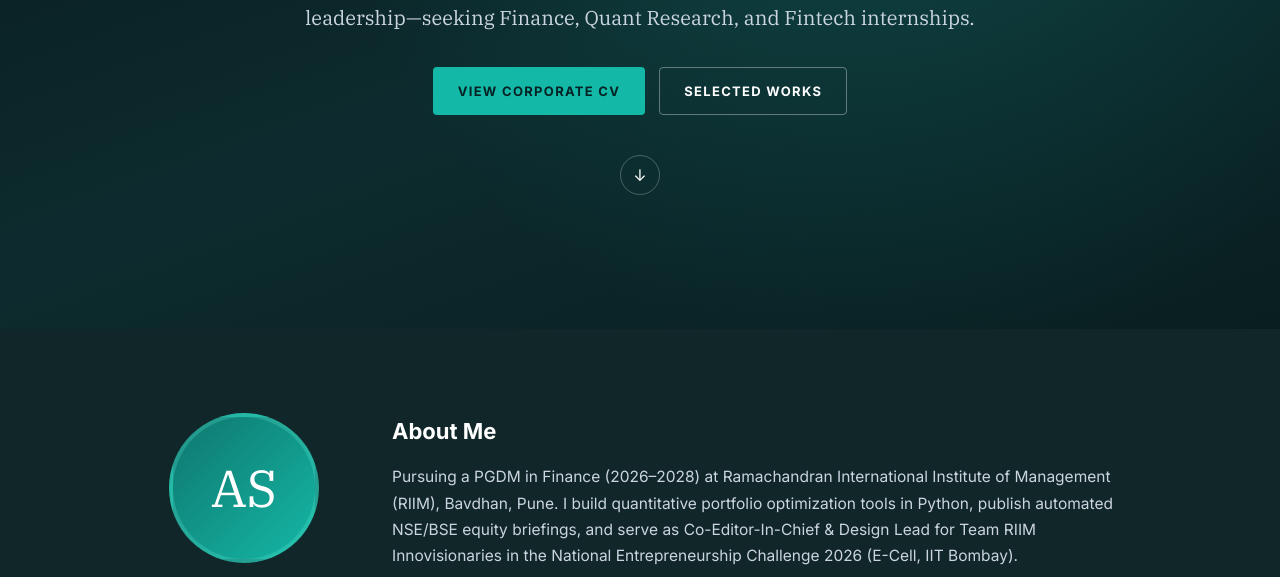
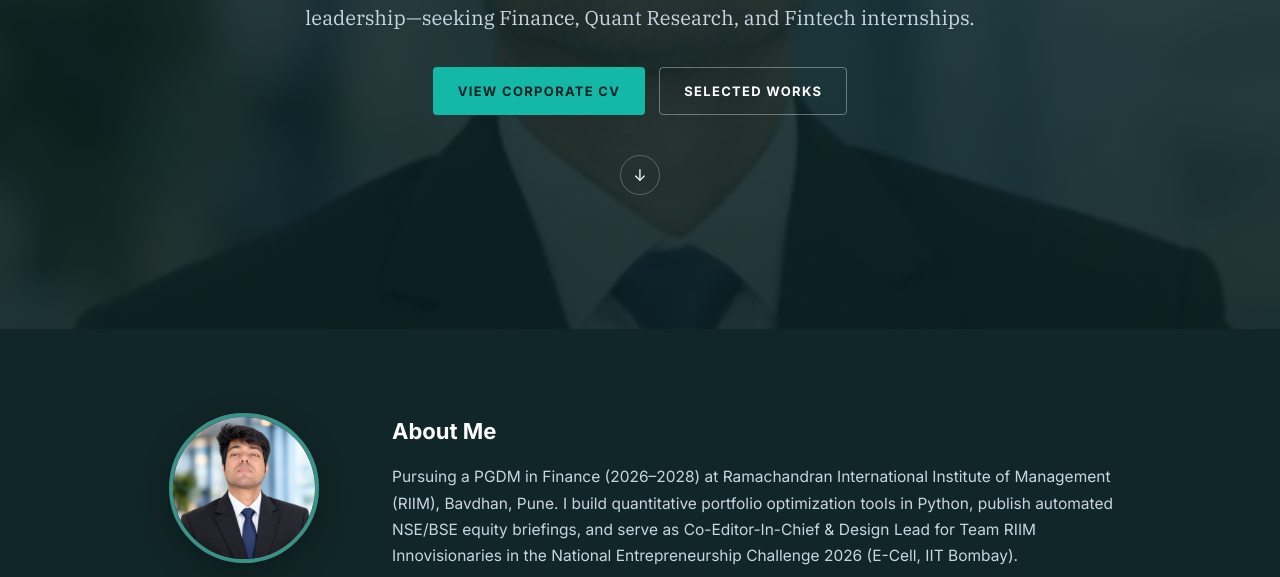
Before and after one commit to atrisanariim2628-maker/atri, a plain HTML site: page index.html in a window 1280 px wide. Shown: the part 375-952 px from the top of the page. Drawn offline with Linux system fonts and the light colour scheme.

Commit message:
Add profile photo and hero watermark

```diff
--- a/index.html
+++ b/index.html
@@ -127,6 +127,7 @@
     /* Ceevee Fullscreen Hero */
     .hero {
       min-height: 88vh;
+      isolation: isolate;
       background: radial-gradient(circle at 70% 25%, rgba(20, 184, 166, 0.18), transparent 55%),
                   linear-gradient(160deg, #071719 0%, #0d2b2e 55%, #091e20 100%);
       color: #ffffff;
@@ -137,6 +138,17 @@
       text-align: center;
       padding: 110px 24px 72px;
       position: relative;
+    }
+
+    .hero::before {
+      content: '';
+      position: absolute;
+      inset: 0;
+      z-index: -1;
+      background: linear-gradient(rgba(7, 23, 25, 0.78), rgba(9, 30, 32, 0.88)),
+                  url('1792079814488.jpeg') center 34% / cover no-repeat;
+      opacity: 0.82;
+      pointer-events: none;
     }
 
     .hero-eyebrow {
@@ -252,16 +264,13 @@
     .avatar-circle {
       width: 150px;
       height: 150px;
+      display: block;
+      margin: 0 auto;
       border-radius: 50%;
-      background: linear-gradient(135deg, var(--teal), var(--teal-bright));
-      color: #ffffff;
-      font-family: var(--font-serif);
-      font-size: 52px;
-      display: flex;
-      align-items: center;
-      justify-content: center;
-      border: 4px solid rgba(94, 234, 212, 0.25);
-      margin: 0 auto;
+      object-fit: cover;
+      object-position: center 24%;
+      border: 4px solid rgba(94, 234, 212, 0.55);
+      box-shadow: 0 10px 32px rgba(0, 0, 0, 0.3);
     }
 
     .about-h2 {
@@ -805,7 +814,7 @@
   <section id="about" class="about-section">
     <div class="container about-grid">
       <div>
-        <div class="avatar-circle" aria-label="Atri Sana monogram">AS</div>
+        <img class="avatar-circle" src="1792079814488.jpeg" alt="Portrait of Atri Sana" />
       </div>
       <div>
         <h2 class="about-h2">About Me</h2>
```
